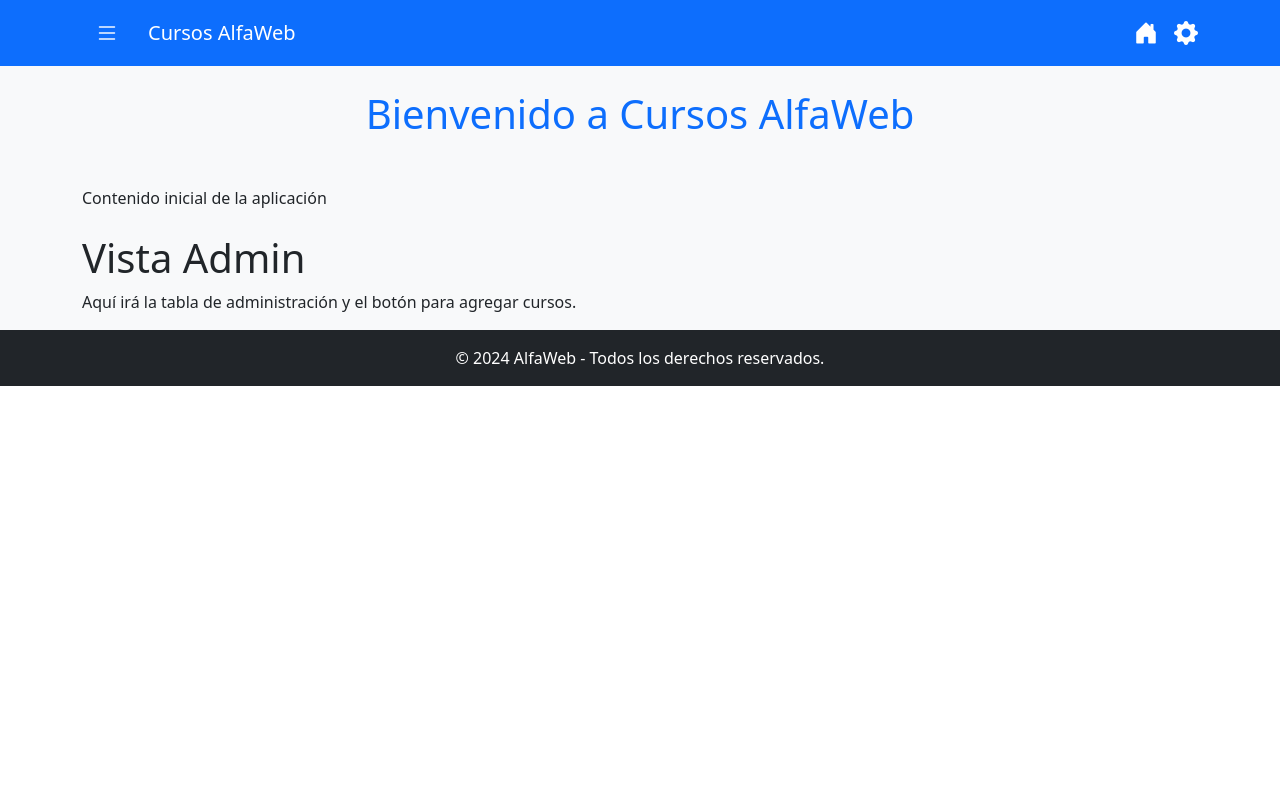
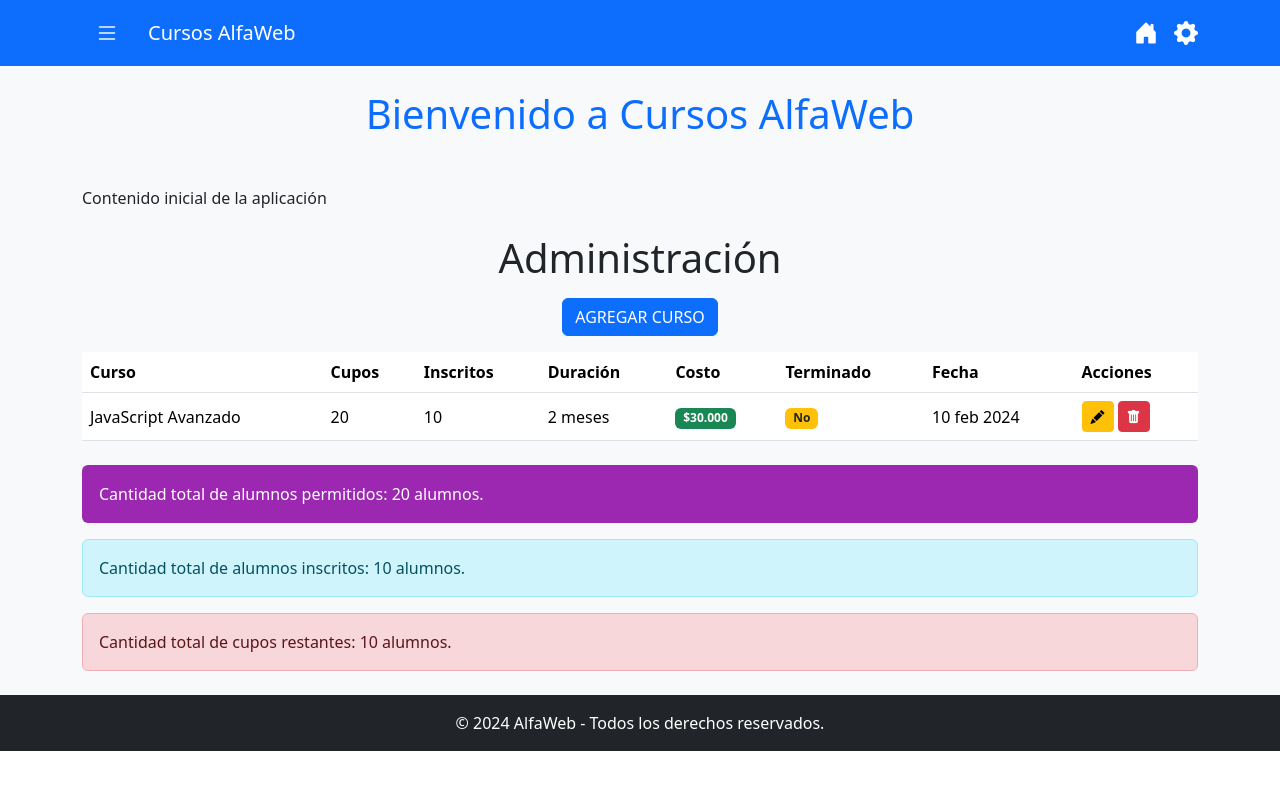
Before and after one commit to vandalit/vue-curso-boot-v2, a Vue app: page /admin in a window 1280 px wide. Shown: the top 790 px of the page. Built offline with nearby package versions, Linux system fonts and the light colour scheme.

Commit message:
vista preliminar

```diff
--- /dev/null
+++ b/src/components/AddCourseForm.vue
@@ -0,0 +1,145 @@
+<template>
+    <div
+      class="modal fade"
+      :id="id"
+      tabindex="-1"
+      aria-hidden="true"
+    >
+      <div class="modal-dialog">
+        <form @submit.prevent="saveCourse">
+          <div class="modal-content">
+            <div class="modal-header bg-primary text-white">
+              <h5 class="modal-title">
+                {{ course ? 'EDITAR CURSO' : 'AGREGAR CURSO' }}
+              </h5>
+              <button
+                type="button"
+                class="btn-close btn-close-white"
+                data-bs-dismiss="modal"
+                aria-label="Close"
+              ></button>
+            </div>
+
+            <div class="modal-body">
+              <!-- Nombre -->
+              <div class="mb-3">
+                <label class="form-label">Nombre</label>
+                <input
+                  type="text"
+                  class="form-control"
+                  v-model="formData.title"
+                  required
+                />
+              </div>
+              <!-- Cupos -->
+              <div class="mb-3">
+                <label class="form-label">Cupos</label>
+                <input
+                  type="number"
+                  class="form-control"
+                  v-model.number="formData.slots"
+                  min="1"
+                />
+              </div>
+              <!-- Inscritos -->
+              <div class="mb-3">
+                <label class="form-label">Inscritos</label>
+                <input
+                  type="number"
+                  class="form-control"
+                  v-model.number="formData.inscribed"
+                  min="0"
+                />
+              </div>
+              <!-- Costo, Fecha, etc. -->
+              <!-- ... Siguientes campos según mockup -->
+            </div>
+
+            <div class="modal-footer">
+              <button class="btn btn-success" type="submit">
+                {{ course ? 'GUARDAR CAMBIOS' : 'AGREGAR' }}
+              </button>
+              <button
+                class="btn btn-warning"
+                type="button"
+                @click="resetForm"
+              >
+                LIMPIAR FORMULARIO
+              </button>
+              <button
+                class="btn btn-danger"
+                type="button"
+                data-bs-dismiss="modal"
+              >
+                CANCELAR
+              </button>
+            </div>
+          </div>
+        </form>
+      </div>
+    </div>
+  </template>
+
+  <script>
+  export default {
+    name: 'AddCourseForm',
+    props: {
+      id: {
+        type: String,
+        default: 'modalCourseForm'
+      },
+      course: {
+        type: Object,
+        default: null
+      }
+    },
+    data() {
+      return {
+        formData: {
+          title: '',
+          slots: 0,
+          inscribed: 0,
+          // etc.
+        }
+      }
+    },
+    watch: {
+      course: {
+        immediate: true,
+        handler(newVal) {
+          // Si "course" tiene datos, los cargamos, sino limpiamos
+          if (newVal) {
+            this.formData = { ...newVal }
+          } else {
+            this.resetForm()
+          }
+        }
+      }
+    },
+    methods: {
+      saveCourse() {
+        // Emitimos evento "save" con los datos
+        this.$emit('save', this.formData)
+
+        // Cerrar el modal (forma simple usando el Data API)
+        const modal = document.getElementById(this.id)
+        const modalInstance = window.bootstrap.Modal.getInstance(modal)
+        modalInstance.hide()
+      },
+      resetForm() {
+        this.formData = {
+          title: '',
+          slots: 0,
+          inscribed: 0
+          // etc.
+        }
+      }
+    }
+  }
+  </script>
+
+  <style scoped>
+  .modal-title {
+    font-weight: 600;
+  }
+  </style>
--- a/src/components/CourseCard.vue
+++ b/src/components/CourseCard.vue
@@ -1,13 +1,36 @@
 <template>
-    <div class="card shadow-sm">
-        <img :src="imageUrl" class="card-img-top" :alt="title" />
+    <!-- Cada card se encarga de su propia col -->
+    <div class="col-12 col-md-4 mb-4">
+      <div class="card shadow-sm h-100">
+        <img
+          :src="imageUrl"
+          class="card-img-top"
+          :alt="title"
+          style="height: 200px; object-fit: cover;"
+        />
         <div class="card-body">
           <h5 class="card-title">{{ title }}</h5>
-            <p class="card-text">
-                {{ description }}
-            </p>
-            <!-- Botón o link con clases de Bootstrap -->
-            <button class="btn btn-primary">Ver más</button>
+          <p class="card-text">{{ description }}</p>
+          <!-- Información adicional (costo, slots, etc.) -->
+          <ul class="list-unstyled">
+            <li>
+              <span class="badge bg-primary me-2">Costo</span>
+              {{ cost }}
+            </li>
+            <li>
+              <span class="badge bg-success me-2">Cupos</span>
+              {{ slots }}
+            </li>
+            <li>
+              <span class="badge bg-info me-2">Inscritos</span>
+              {{ inscribed }}
+            </li>
+            <li>
+              <span class="badge bg-secondary me-2">Duración</span>
+              {{ duration }}
+            </li>
+          </ul>
+        </div>
       </div>
     </div>
   </template>
@@ -18,11 +41,17 @@ export default {
     props: {
       title: String,
       description: String,
-        imageUrl: String
+      imageUrl: String,
+      cost: Number,
+      slots: Number,
+      inscribed: Number,
+      duration: String
     }
   }
   </script>
 
   <style scoped>
-/* Opcional: estilos propios */
+  .card-title {
+    font-weight: 600;
+  }
   </style>
--- /dev/null
+++ b/src/components/CourseTable.vue
@@ -0,0 +1,73 @@
+<template>
+    <table class="table table-hover align-middle">
+      <thead>
+        <tr>
+          <th>Curso</th>
+          <th>Cupos</th>
+          <th>Inscritos</th>
+          <th>Duración</th>
+          <th>Costo</th>
+          <th>Terminado</th>
+          <th>Fecha</th>
+          <th>Acciones</th>
+        </tr>
+      </thead>
+      <tbody>
+        <tr v-for="(course, index) in courses" :key="index">
+          <td>{{ course.title }}</td>
+          <td>{{ course.slots }}</td>
+          <td>{{ course.inscribed }}</td>
+          <td>{{ course.duration }}</td>
+          <td><span class="badge bg-success">{{ currencyFormat(course.cost) }}</span></td>
+          <td>
+            <span
+              class="badge"
+              :class="course.finished ? 'bg-secondary' : 'bg-warning text-dark'"
+            >
+              {{ course.finished ? 'Sí' : 'No' }}
+            </span>
+          </td>
+          <td>{{ formatDate(course.date) }}</td>
+          <td>
+            <button class="btn btn-warning btn-sm me-1">
+              <i class="bi bi-pencil-fill"></i>
+            </button>
+            <button class="btn btn-danger btn-sm">
+              <i class="bi bi-trash-fill"></i>
+            </button>
+          </td>
+        </tr>
+      </tbody>
+    </table>
+  </template>
+
+  <script>
+  export default {
+    name: 'CourseTable',
+    props: {
+      courses: {
+        type: Array,
+        default: () => []
+      }
+    },
+    methods: {
+      currencyFormat(value) {
+        return '$' + new Intl.NumberFormat('es-CL').format(value)
+      },
+      formatDate(dateString) {
+        // Simple formateo de fecha (puedes usar moment.js o dayjs)
+        if (!dateString) return ''
+        const date = new Date(dateString)
+        return date.toLocaleDateString('es-CL', {
+          year: 'numeric',
+          month: 'short',
+          day: 'numeric'
+        })
+      }
+    }
+  }
+  </script>
+
+  <style scoped>
+  /* Estilos extras si lo deseas */
+  </style>
--- a/src/views/AdminView.vue
+++ b/src/views/AdminView.vue
@@ -1,16 +1,94 @@
 <template>
-    <div class="container mt-4">
-      <h1>Vista Admin</h1>
-      <p>Aquí irá la tabla de administración y el botón para agregar cursos.</p>
+  <div class="container my-4">
+    <h1 class="text-center">Administración</h1>
+
+    <!-- Botón para agregar curso (abre modal) -->
+    <div class="text-center mt-3 mb-3">
+      <button
+        class="btn btn-primary"
+        data-bs-toggle="modal"
+        data-bs-target="#modalCourseForm"
+      >
+        AGREGAR CURSO
+      </button>
+    </div>
+
+    <!-- Tabla de cursos -->
+    <CourseTable :courses="courses" />
+
+    <!-- Bloques informativos (alertas) -->
+    <div class="mt-4">
+      <div class="alert alert-purple text-white" role="alert">
+        Cantidad total de alumnos permitidos: {{ totalSlots }} alumnos.
+      </div>
+      <div class="alert alert-info" role="alert">
+        Cantidad total de alumnos inscritos: {{ totalInscribed }} alumnos.
+      </div>
+      <div class="alert alert-danger" role="alert">
+        Cantidad total de cupos restantes: {{ totalRemaining }} alumnos.
+      </div>
+    </div>
+
+    <!-- Modal para agregar/editar curso -->
+    <AddCourseForm
+      :course="selectedCourse"
+      id="modalCourseForm"
+      @save="handleSave"
+    />
   </div>
 </template>
 
 <script>
+import CourseTable from '@/components/CourseTable.vue'
+import AddCourseForm from '@/components/AddCourseForm.vue'
+
 export default {
-    name: 'AdminView'
+  name: 'AdminView', // O 'AdminPanelView'
+  components: {
+    CourseTable,
+    AddCourseForm
+  },
+  data() {
+    return {
+      courses: [
+        {
+          title: 'JavaScript Avanzado',
+          slots: 20,
+          inscribed: 10,
+          duration: '2 meses',
+          cost: 30000,
+          finished: false,
+          date: '2024-02-10'
+        },
+        // ... más cursos
+      ],
+      selectedCourse: null // Para cuando queramos editar
+    }
+  },
+  computed: {
+    totalSlots() {
+      return this.courses.reduce((acc, c) => acc + c.slots, 0)
+    },
+    totalInscribed() {
+      return this.courses.reduce((acc, c) => acc + c.inscribed, 0)
+    },
+    totalRemaining() {
+      return this.totalSlots - this.totalInscribed
+    }
+  },
+  methods: {
+    handleSave(newCourse) {
+      // Lógica para guardar/agregar un curso
+      // p.ejemplo: this.courses.push(newCourse)
+      alert('Guardado con éxito!')
+    }
+  }
 }
 </script>
 
 <style scoped>
-  /* Estilos locales */
+.alert-purple {
+  background-color: #9C27B0; /* Morado principal */
+  color: #fff;
+}
 </style>
--- a/src/views/HomeView.vue
+++ b/src/views/HomeView.vue
@@ -1,16 +1,64 @@
 <template>
     <div class="container mt-4">
-        <h1>Vista Home</h1>
-        <p>Aquí irá la lista de cursos o tarjetas con la información.</p>
+      <h1 class="text-center">Lista de Cursos</h1>
+
+      <!-- Row con tarjetas de cursos -->
+      <div class="row mt-4">
+        <!-- Ejemplo: generamos un array de cursos en data() o lo recibimos por props -->
+        <CourseCard
+          v-for="(curso, index) in courses"
+          :key="index"
+          :title="curso.title"
+          :description="curso.description"
+          :image-url="curso.imageUrl"
+          :cost="curso.cost"
+          :slots="curso.slots"
+          :duration="curso.duration"
+          :inscribed="curso.inscribed"
+        />
+      </div>
     </div>
   </template>
 
   <script>
+  import CourseCard from '@/components/CourseCard.vue'
+
   export default {
-    name: 'HomeView'
+    name: 'HomeView', // O 'HomePageView'
+    components: {
+      CourseCard,
+    },
+    data() {
+      return {
+        courses: [
+          {
+            title: 'JavaScript Avanzado',
+            description: 'Curso enfocado en ES6+ con buenas prácticas.',
+            imageUrl: 'https://i.blogs.es/545cf8/es6/450_1000.jpg',
+            cost: 30000,
+            slots: 20,
+            inscribed: 10,
+            duration: '2 meses'
+          },
+          {
+            title: 'React Básico',
+            description: 'Introducción a React Hooks y JSX.',
+            imageUrl: 'https://miro.medium.com/max/1200/1*c8n5d39HbBN2IGK-lMh-Pg.png',
+            cost: 40000,
+            slots: 15,
+            inscribed: 8,
+            duration: '1.5 meses'
+          }
+          // ... (Agrega los cursos que necesites)
+        ]
+      }
+    }
   }
   </script>
 
   <style scoped>
-/* Estilos locales */
+  h1 {
+    margin-top: 1rem;
+    color: #3c096c; /* Ejemplo de un morado oscuro */
+  }
   </style>
```
Lines whose indentation alone changed are shown as unchanged.
